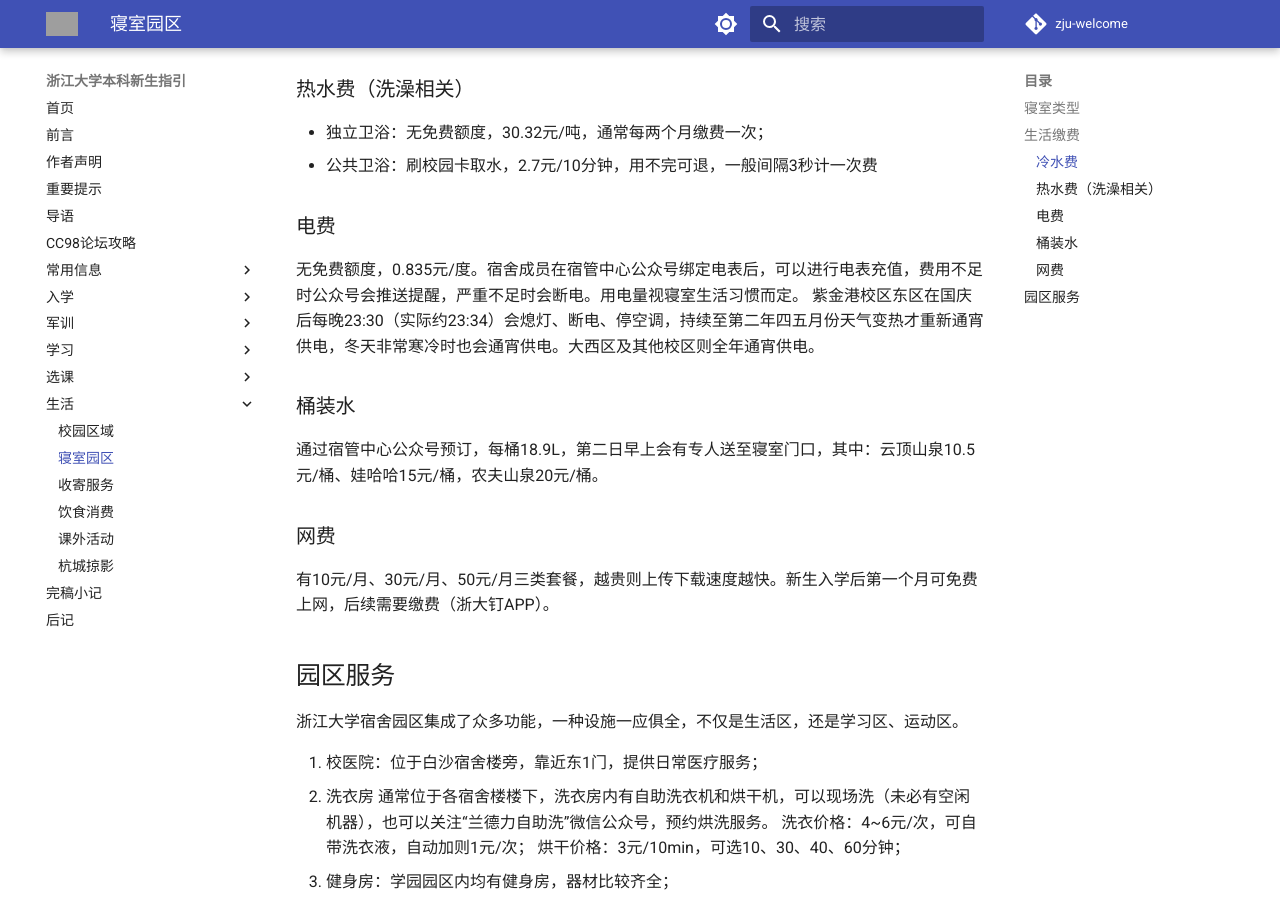
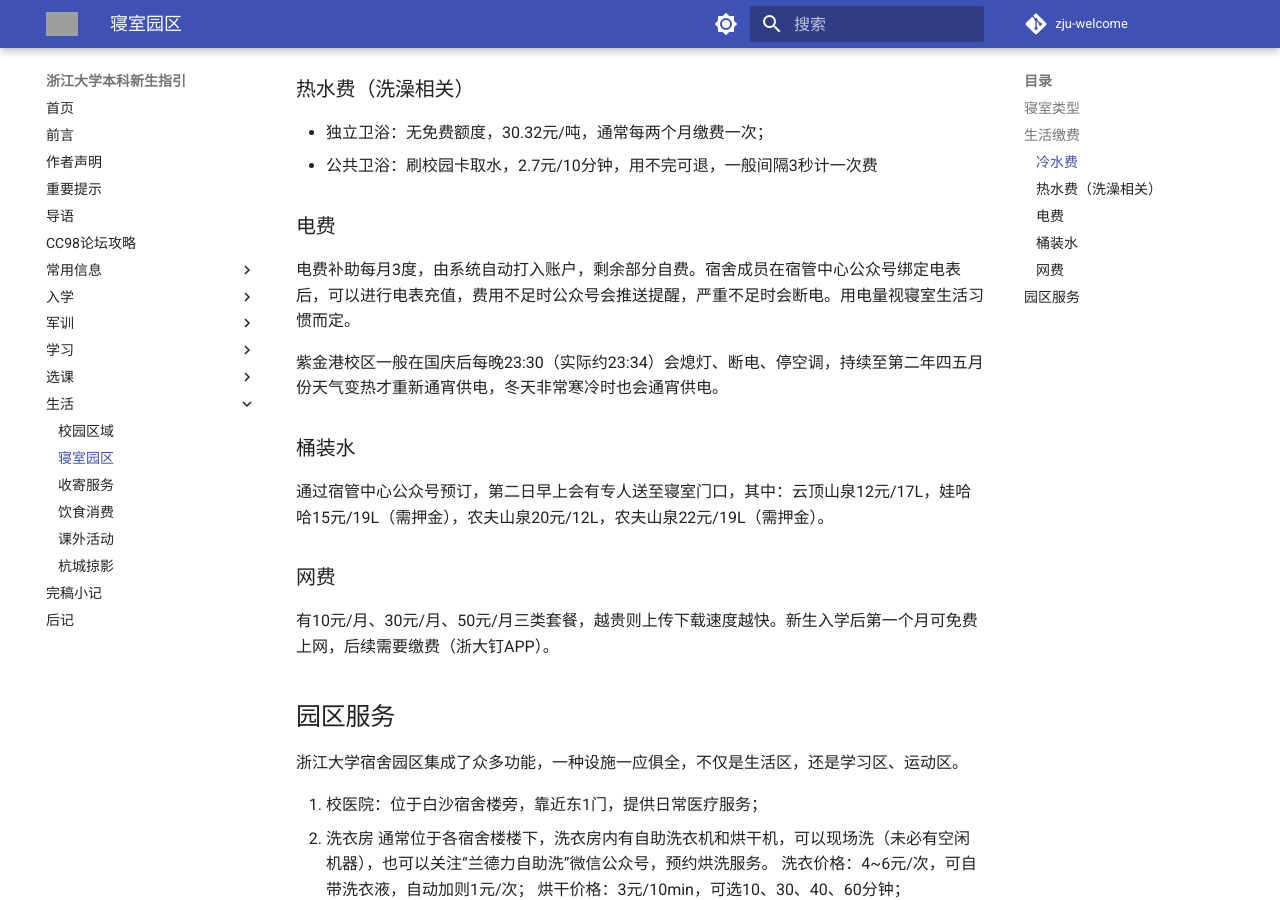
Before and after one commit to mini-full/zju-welcome, an MkDocs documentation site: the page built from docs/life/dorm.md, in a window 1280 px wide and 900 px high, scrolled down 846 px. Built offline with MkDocs 1.6.1 and Material for MkDocs 9.7.7, drawn with Linux system fonts in a browser that asks for light colours; comment, search, counter and statistics services are not loaded; grey boxes are pictures that could not be loaded.

Commit message:
更正水电空调费

```diff
--- a/docs/life/dorm.md
+++ b/docs/life/dorm.md
@@ -26,12 +26,13 @@
 
 ### 电费
 
-无免费额度，0.835元/度。宿舍成员在宿管中心公众号绑定电表后，可以进行电表充值，费用不足时公众号会推送提醒，严重不足时会断电。用电量视寝室生活习惯而定。
-紫金港校区东区在国庆后每晚23:30（实际约23:34）会熄灯、断电、停空调，持续至第二年四五月份天气变热才重新通宵供电，冬天非常寒冷时也会通宵供电。大西区及其他校区则全年通宵供电。
+电费补助每月3度，由系统自动打入账户，剩余部分自费。宿舍成员在宿管中心公众号绑定电表后，可以进行电表充值，费用不足时公众号会推送提醒，严重不足时会断电。用电量视寝室生活习惯而定。
+
+紫金港校区一般在国庆后每晚23:30（实际约23:34）会熄灯、断电、停空调，持续至第二年四五月份天气变热才重新通宵供电，冬天非常寒冷时也会通宵供电。
 
 ### 桶装水
 
-通过宿管中心公众号预订，每桶18.9L，第二日早上会有专人送至寝室门口，其中：云顶山泉10.5元/桶、娃哈哈15元/桶，农夫山泉20元/桶。
+通过宿管中心公众号预订，第二日早上会有专人送至寝室门口，其中：云顶山泉12元/17L，娃哈哈15元/19L（需押金），农夫山泉20元/12L，农夫山泉22元/19L（需押金）。
 
 ### 网费
 
```
Also changed, not shown: docs/registration/procedure.md (+1 -1 lines).
